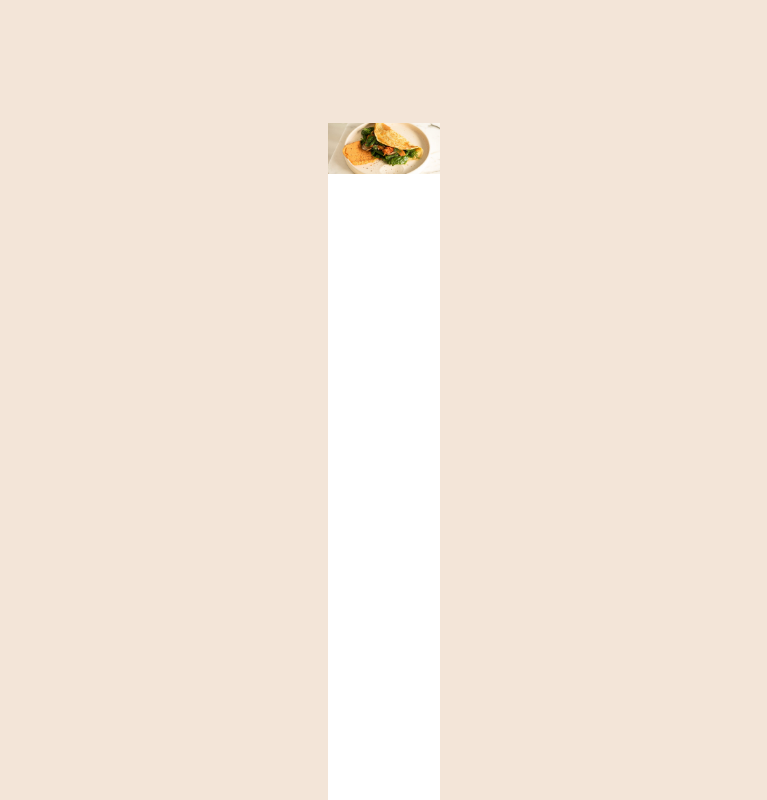
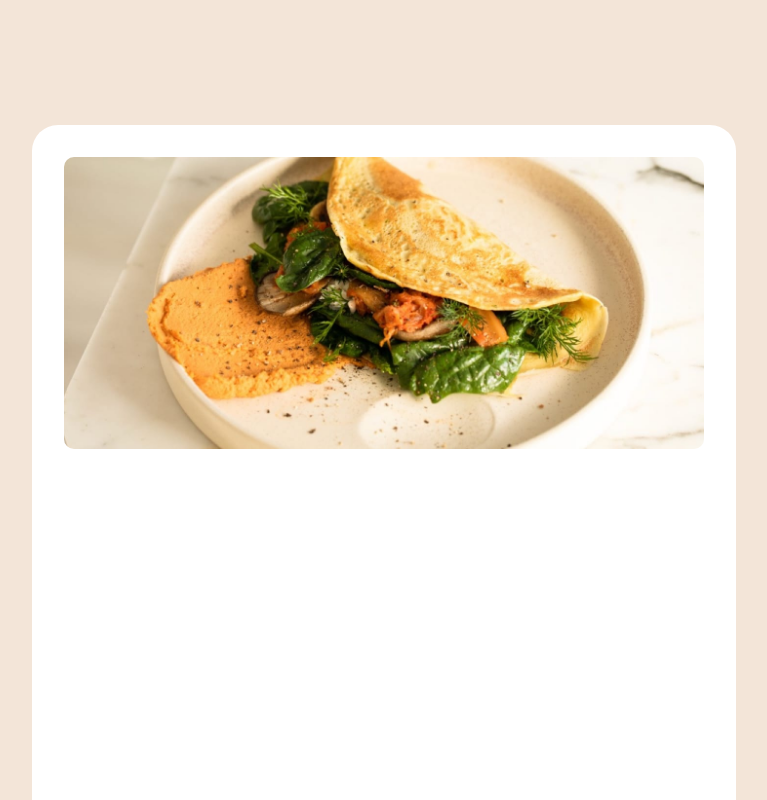
Before and after one commit to sapphirepusa/recipe-page-main, a plain HTML site: page index.html in a window 1280 px wide. Shown: the top 800 px of the page, without its empty margins (256-1023 px from the left). Drawn offline with Linux system fonts and the light colour scheme.

Commit message:
img and container adjustment to center it

```diff
--- a/style.css
+++ b/style.css
@@ -14,9 +14,9 @@ body {
     line-height: 1.5;
     background-color: #F3E5D8;
     padding: 1rem;
-    margin-left: 35.5rem;
+    /* margin-left: 35.5rem;
     margin-right: 35.5rem;
-    margin-top: 6.7rem;
+    margin-top: 6.7rem; */
 }
 
 h1, h2, h3, h4, button {
@@ -27,7 +27,7 @@ h1, h2, h3, h4 {
   text-wrap: balance;
 }
 
-img, picture {
+img {
   max-width: 100%;
   display: block;
 }
@@ -45,10 +45,36 @@ h1, h2, h3, h4, p {
 
 } */
 
+/* to center the the object in this case the container */
 .container-design {
     background-color: #FFFFFF;
     min-height: 100svh;
     flex-direction: column;
     gap: 2rem;
     border-radius: 26px;
+    max-width: fit-content;
+    margin-left: auto;
+    margin-right: auto;
+    margin-top: 6.3rem;
 }
+
+.container-content {
+  display: flex;
+  flex-direction: column;
+  justify-content: center;
+  align-items: center;
+  gap: 40px;
+}
+
+
+.img-style {
+  border-radius: 10px;
+  width: 40rem;
+  margin-top: 2rem;
+  margin-left: 2rem;
+  margin-right: 2rem;
+}
+
+.text-style {
+
+}
```
Also changed, not shown: index.html (+2 -2 lines).
